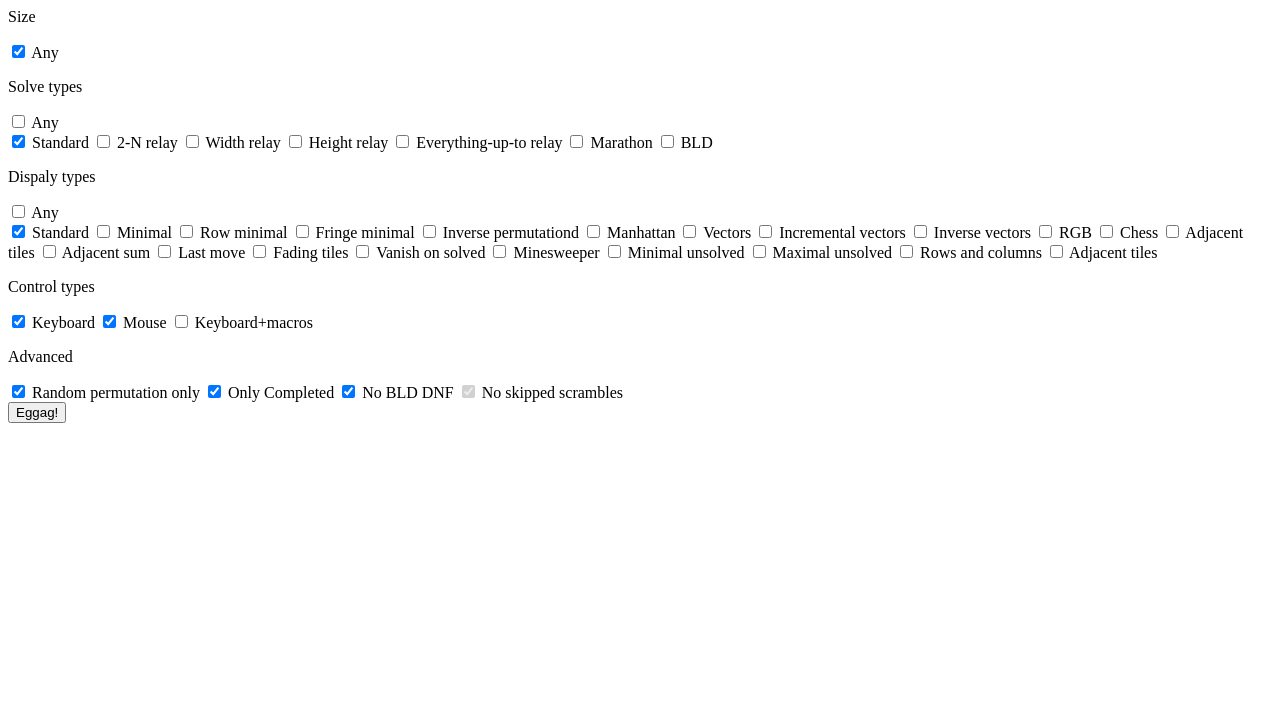
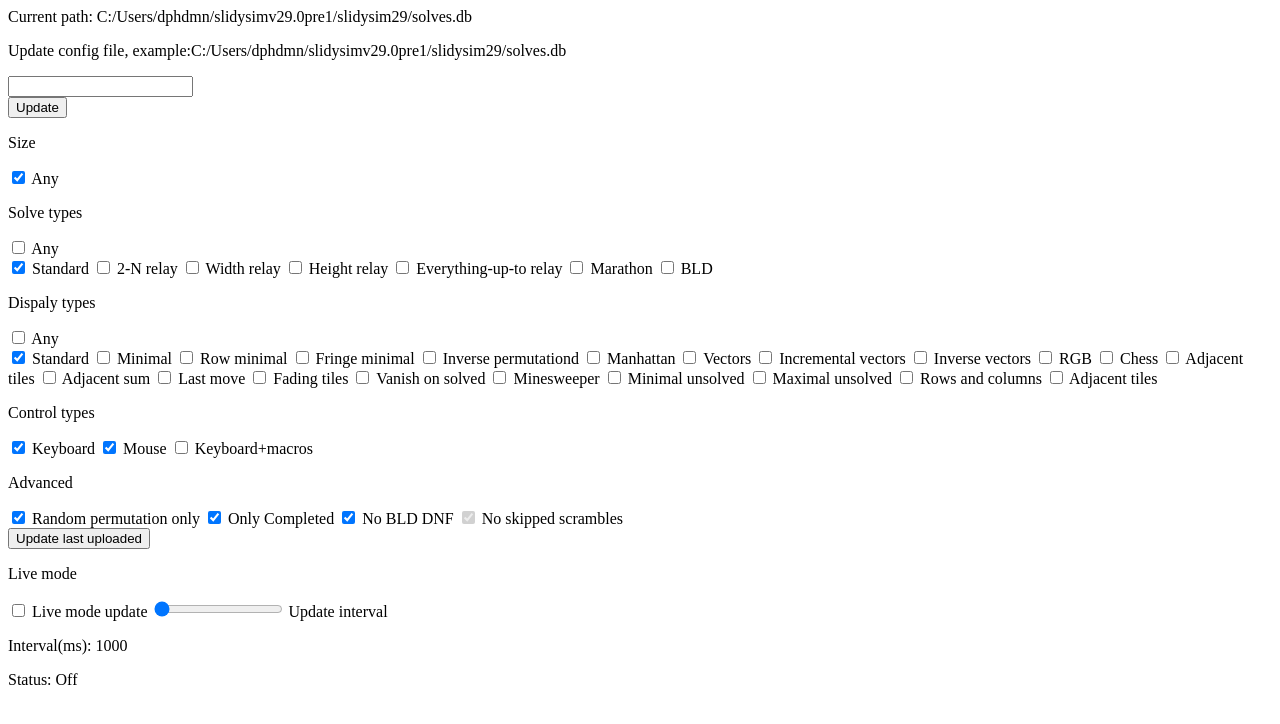
Before and after one commit to dphdmn/slidyDB, a Flask app: page / in a window 1280 px wide. Shown: the top 724 px of the page. Run offline with Flask 2, Linux system fonts and the light colour scheme.

Commit message:
Add files via upload

```diff
--- /dev/null
+++ b/config.ini
@@ -0,0 +1,2 @@
+[LOCAL]
+dbfilepath = C:/Users/dphdmn/slidysimv29.0pre1/slidysim29/solves.db
--- a/main.py
+++ b/main.py
@@ -1,22 +1,20 @@
 import math
 from datetime import datetime
-
 from flask import Flask, render_template, request, json
 import sqlite3
-from pprint import pprint
+import configparser
 
+CFG = configparser.ConfigParser()
 app = Flask(__name__)
 
 
 def getSizes(sizesList):
-    # input - strings like 4x4 3x3 15x5...
     q = ""
     for size in sizesList:
         if q != "":
             q += " or "
         a, b = size.split('x')
         q += "width={a} and height={b}".format(a=a, b=b)
-    # output - empty string if input was empty, width=4 and height=4 or width=5 and height=5 or width=3 and height=6 in other case
     if q != "":
         q = "({q})".format(q=q)
     return q
@@ -118,10 +116,13 @@ def getsqlfromdb(data):
         ) group by solve_id) as c on b.id=c.solve_id
     )
     """.format(rules=getRulesString(data))
-    return sqlite3.connect("testing/solves.db").cursor().execute(sql).fetchall()
+    print(CFG["LOCAL"]["dbfilepath"])
+    return sqlite3.connect(CFG["LOCAL"]["dbfilepath"]).cursor().execute(sql).fetchall()
+
 
 def truncate(f, n):
     return math.floor(f * 10 ** n) / 10 ** n
+
 
 def prepareData(rows):
     data = []
@@ -129,14 +130,16 @@ def prepareData(rows):
         d = {};
         d['ID'] = array[0]
         d['Size'] = "{w}x{h}".format(w=array[1], h=array[2])
-        d['Time'] = truncate(array[3]/1000, 3)
-        d['Moves'] = int(array[4]/1000)
-        d['TPS'] = truncate(array[5]/1000, 3)
+        d['Time'] = truncate(array[3] / 1000, 3)
+        d['Moves'] = int(array[4] / 1000)
+        d['TPS'] = truncate(array[5] / 1000, 3)
         d['Scramble'] = array[6]
         d['Solution'] = array[7]
-        d['Date'] = datetime.utcfromtimestamp(int(array[8]/1000))
+        d['Date'] = datetime.utcfromtimestamp(int(array[8] / 1000))
         data.append(d)
     return data
+
+
 @app.route('/')
 def index():
     return render_template('index.html')
@@ -151,4 +154,40 @@ def getrequest():
     return json.dumps(out)
 
 
-app.run()
+@app.route('/uploaddb', methods=['POST'])
+def uploaddb():
+    db = request.files['file']
+    try:
+        db.save("uploads/solves.db")
+        return "Uploaded"
+    except Exception as e:
+        print(str(e))
+        return str(e), 400
+
+
+@app.route('/getconfig', methods=['POST'])
+def getconfig():
+    data = {"dbfilepath": CFG["LOCAL"]["dbfilepath"]}
+    return json.dumps(data)
+
+
+@app.route('/changedbpath', methods=['POST'])
+def changedbpath():
+    data = request.get_json(force=True)
+    try:
+        CFG["LOCAL"]["dbfilepath"] = data["dbfilepath"]
+        with open('config.ini', 'w') as c:
+            CFG.write(c)
+        return ("Updated")
+    except Exception as e:
+        print(str(e))
+        return str(e), 400
+
+
+def main():
+    CFG.read("config.ini")
+    app.run()
+
+
+if __name__ == "__main__":
+    main()
--- a/static/myjs.js
+++ b/static/myjs.js
@@ -1,3 +1,86 @@
+$(document).ready(function(){
+    getCurrentConfig();
+    $("#updatecached").click(function(){
+        getData();
+    });
+    $("#dbfilepathChange").click(function(){
+        updatePath();
+    });
+    $("#livemodeCB").change(function(){
+        if (livemodeCB.checked){
+            startLive();
+        }else{
+            stopLive();
+        }
+    });
+    $("#liveint").on('input', function(){
+        intervalvalue.innerHTML = "Interval(ms): " + liveint.value.toString();
+    });
+    $("#liveint").change(function(){
+         interval = liveint.value;
+         if(live){
+            stopLive();
+            livemodeCB.checked=false;
+         }
+
+    });
+});
+
+function getCurrentConfig(){
+    $.ajax({
+        url: '/getconfig',
+        type: 'POST',
+        success: function (response) {
+            data = JSON.parse(response);
+            path = data["dbfilepath"];
+            currentConfig.innerHTML = "Current path: " + path;
+        },
+        error: function (error) {
+            console.log(error);
+        }
+    });
+}
+
+function changeStatusTime(){
+    liveModeStatus.innerHTML = "Status: On, next request in: " + timeleft.toString() + " ms";
+}
+function updateCountDown(){
+    if(live){
+        if (timeleft>0){
+            timeleft -= intervalChange;
+            changeStatusTime();
+            setTimeout(() => {
+                updateCountDown();
+            }, intervalChange);
+        }
+        else{
+            liveModeStatus.innerHTML = "Status: Loading data...";
+            getData();
+        }
+    }
+}
+
+function checkLive(){
+ if(live){
+    changeStatusTime();
+    timeleft = interval;
+    setTimeout(() => {
+        updateCountDown();
+    }, intervalChange);
+ }
+}
+
+function startLive(){
+    live = true;
+    liveModeStatus.innerHTML = "Status: Loading data...";
+    getData();
+}
+
+function stopLive(){
+    live = false;
+    liveModeStatus.innerHTML = "Status: Off";
+}
+
 function getValues() {
     /*What do i want to send?
     1) list of width and height as NxM strings, empty if any
@@ -72,6 +155,7 @@ function getValues() {
             controltypes.push(element.value);
         }
     });
+
     var data = {
         "sizes": sizes,
         "solvetypes": solvetypes,
@@ -142,8 +226,8 @@ function createTable(data){
     });
     tableContainer.appendChild(tbl)
 }
-$(function () {
-    $('#getdata').click(function () {
+
+function getData(){
     var mydata = getValues();
     if (mydata != -1){
         console.log(mydata);
@@ -157,7 +241,8 @@ $(function () {
                     (move/time array store in db and can be accesed later by id)
                 */
                 data = JSON.parse(response);
-                    console.log(data);
+                data.sort((a, b) => b["ID"] - a["ID"]);
+                checkLive();
                 createTable(data);
             },
             error: function (error) {
@@ -165,9 +250,41 @@ $(function () {
             }
         });
     }
-      //  else{
-            //alert("Your data is bad");
-       // }
+}
 
+function updatePath(){
+    pathdata = JSON.stringify({"dbfilepath":dbfilepath.value});
+    console.log(pathdata);
+    $.ajax({
+        url: '/changedbpath',
+        data: pathdata,
+        type: 'POST',
+        success: function (response) {
+            getCurrentConfig();
+        },
+        error: function (error) {
+            alert("Something is wrong, check the console");
+            console.log(error);
+        }
     });
+}
+
+function uploadFile(){
+    console.log("Uploading...");
+    const formData = new FormData();
+    formData.append("file", dbfile.files[0]);
+    $.ajax({
+        url: '/uploaddb',
+        data: formData,
+        type: 'POST',
+        processData: false,
+        contentType: false,
+        success: function (response) {
+            console.log("Uploaded!");
+            getData();
+        },
+        error: function (error) {
+            console.log(error);
+        }
     });
+}
--- a/templates/index.html
+++ b/templates/index.html
@@ -1,9 +1,21 @@
 <html>
 <head>
     <script src="{{url_for('static', filename='jquery-3.6.1.min.js')}}"></script>
+    <link rel="apple-touch-icon" sizes="180x180" href="{{url_for('static', filename='icons/apple-touch-icon.png')}}">
+    <link rel="icon" type="image/png" sizes="32x32" href="{{url_for('static', filename='icons/favicon-32x32.png')}}">
+    <link rel="icon" type="image/png" sizes="16x16" href="{{url_for('static', filename='icons/favicon-16x16.png')}}">
+    <link rel="manifest" href="{{url_for('static', filename='icons/site.webmanifest')}}">
 </head>
 <body>
 <script src="{{url_for('static', filename='myjs.js')}}"></script>
+<div>
+    <p id="currentConfig"></p>
+    <p>Update config file, example:C:/Users/dphdmn/slidysimv29.0pre1/slidysim29/solves.db</p>
+    <input id="dbfilepath" type="text"/>
+    <div>
+        <input id="dbfilepathChange" type="button" value="Update" />
+    </div>
+</div>
 <div>
     <p>Size</p>
     <span>
@@ -221,7 +233,20 @@
     </span>
 </div>
 <div>
-    <input id="getdata" type="button" value="Eggag!" />
+</div>
+<div>
+    <input id="updatecached" type="button" value="Update last uploaded" />
+</div>
+<div>
+<span>
+    <p>Live mode</p>
+    <input id="livemodeCB" type="checkbox" value="Live mode update"/>
+    <label for="livemodeCB">Live mode update</label>
+    <input type="range" id="liveint" min="1000" max="60000" step="100" value="1000">
+    <label for="liveint">Update interval</label>
+    <p id="intervalvalue">Interval(ms): 1000</p>
+    <p id="liveModeStatus">Status: Off</p>
+</span>
 </div>
 <div id="tableContainer">
 
@@ -247,9 +272,21 @@
     const noDNFCB = document.getElementById("noDNFCB");
     const onlyCompletedCB = document.getElementById("onlyCompletedCB");
     const tableContainer = document.getElementById("tableContainer");
+    const dbfile = document.getElementById("dbfile");
+    const updatecached = document.getElementById("updatecached");
+    const dbfilepath = document.getElementById("dbfilepath");
+    const livemodeCB = document.getElementById("livemodeCB");
+    const liveModeStatus = document.getElementById("liveModeStatus");
+    const liveint = document.getElementById("liveint");
+    const intervalvalue = document.getElementById("intervalvalue");
+    const currentConfig = document.getElementById("currentConfig");
     const rgNxM = /^[1-9][0-9]{0,3}[x|X][1-9][0-9]{0,3}$/;
     const rgMarathon = /^[1-9][0-9]{0,5}|1000000$/;
     const headers = ["ID", "Size", "Time", "Moves", "TPS", "Scramble", "Solution", "Date"];
+    var live = false;
+    var interval = 1000;
+    var intervalChange = 100;
+    var timeleft = interval;
 </script>
 </body>
 
```
Also changed, not shown: static/icons/android-chrome-192x192.png (added), static/icons/android-chrome-512x512.png (added), static/icons/apple-touch-icon.png (added), static/icons/favicon-16x16.png (added), static/icons/favicon-32x32.png (added), static/icons/favicon.ico (added), static/icons/site.webmanifest (added), uploads/solves.db (added). Lines whose indentation alone changed are shown as unchanged.
